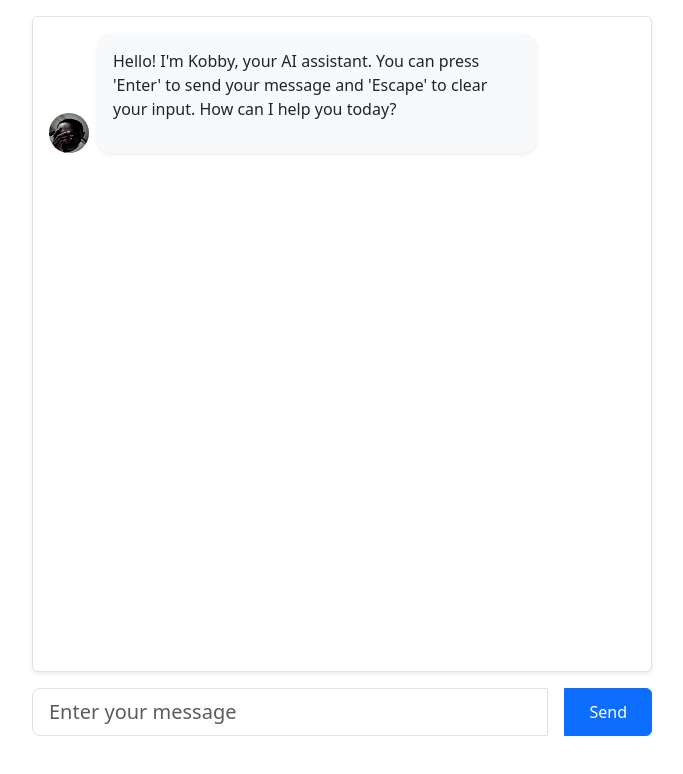
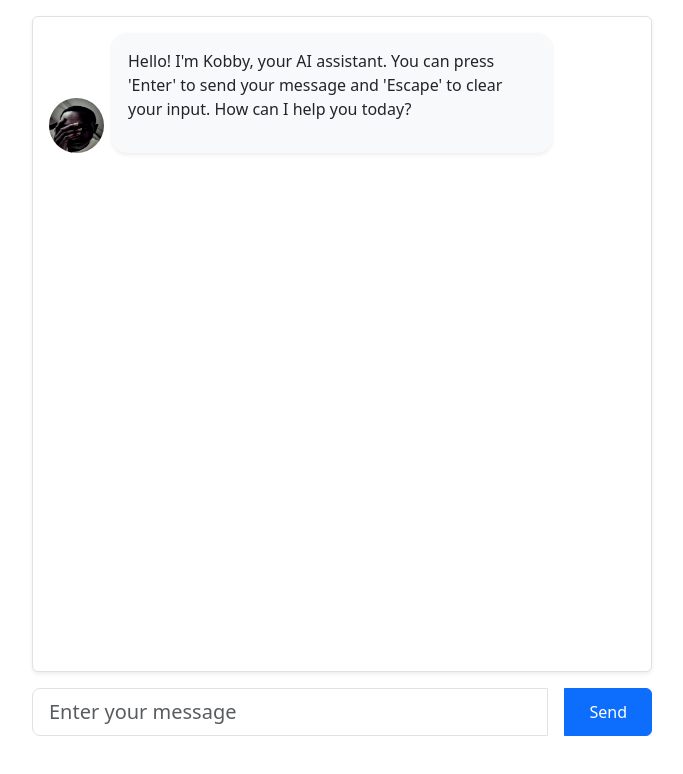
Before and after one commit to khingarthur/AI-chatBot, a React (Vite) app: page / in a window 1280 px wide. Shown: the top 774 px of the page, without its empty margins (298-981 px from the left). Built offline with nearby package versions, Linux system fonts and the light colour scheme; the HTML template or start-up script is replaced by a standard one.

Commit message:
chat message component

```diff
--- a/components/ChatMessage.jsx
+++ b/components/ChatMessage.jsx
@@ -15,8 +15,8 @@ export const ChatMessage = ({message, sender, ref}) =>{
             src="/me.jpg"
             alt="robot"
             className="rounded-circle me-2 align-self-end"
-            width="40"
-            height="40"
+            width="55"
+            height="55"
             />
         )}
 
```
